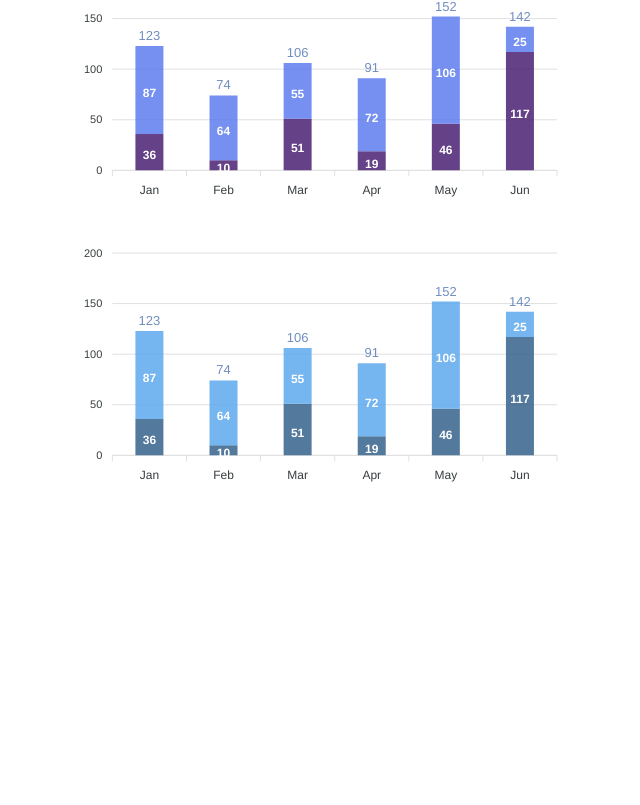
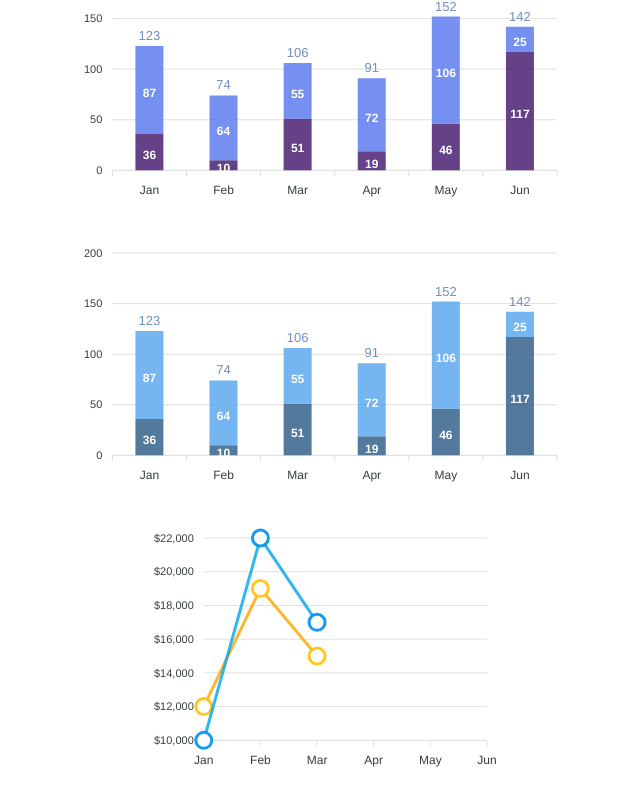
Before and after one commit to DouglasNoyaVenture/apexcharts-sandbox, a Next.js app: page / in a window 1280 px wide. Shown: the part 461-1266 px from the top of the page, without its empty margins (323-963 px from the left). Before the commit the page ends 1065 px from the top, so only its background shows below. Built offline with nearby package versions, Linux system fonts and the light colour scheme.

Commit message:
feature(charts) | MonthlyMetrics

```diff
--- /dev/null
+++ b/app/Charts/MonthlyMetrics/MonthlyMetrics.tsx
@@ -0,0 +1,72 @@
+import dynamic from "next/dynamic";
+import { ApexOptions } from "apexcharts";
+const ReactApexChart = dynamic(() => import('react-apexcharts'), {
+    ssr: false,
+});
+
+
+export const MonthlyMetrics = () => {
+    const series = [
+        {
+            name: "Balance Due",
+            data: [12000, 19000, 15000, null, null, null],
+        },
+        {
+            name: "In-Draft Fees and Expenses",
+            data: [10000, 22000, 17000, null, null, null],
+        },
+    ];
+
+    const chartOptions: ApexOptions = {
+        chart: {
+            type: 'line',
+            toolbar: {
+                show: false, // Ocultar la barra de herramientas
+            },
+        },
+        stroke: {
+            width: 3, // Ancho de las líneas
+        },
+        markers: {
+            size: 8, // Tamaño de los puntos
+            colors: ['#ffffff'], // Color de relleno del punto
+            strokeColors: ['#FFC107', '#0091EA'], // Colores del borde del punto por serie
+            strokeWidth: 3, // Ancho del borde del punto
+            hover: {
+                size: 10, // Tamaño cuando el cursor está sobre el punto
+            },
+        },
+        grid: {
+            borderColor: "#e0e0e0", // Color de las líneas de la cuadrícula
+        },
+        xaxis: {
+            categories: ['Jan', 'Feb', 'Mar', 'Apr', 'May', 'Jun'], // Categorías del eje X
+        },
+        yaxis: {
+            labels: {
+                formatter: (value: number) => `$${value.toLocaleString()}`, // Formato con símbolo de $
+            },
+        },
+        colors: ['#FCAA0B', '#0DAAED'], // Colores de las series
+        legend: {
+            show: false,
+        },
+        tooltip: {
+            y: {
+                formatter: (value: number) => value ? `$${value?.toLocaleString()}` : '', // Formato del tooltip con $
+            },
+        },
+    };
+
+    return (
+        <div>
+            <ReactApexChart
+                options={chartOptions}
+                series={series}
+                type="line"
+                width={360}
+                height={270}
+            />
+        </div>
+    )
+}
--- a/app/page.tsx
+++ b/app/page.tsx
@@ -2,6 +2,7 @@
 
 import { ActiveMatters } from './Charts/ActiveMatters/ActiveMatters';
 import { CurrentLeads } from './Charts/CurrentLeads/CurrentLeads';
+import { MonthlyMetrics } from './Charts/MonthlyMetrics/MonthlyMetrics';
 import { NewLeads } from './Charts/NewLeads/NewLeads';
 
 export default function Home() {
@@ -10,6 +11,7 @@ export default function Home() {
       <CurrentLeads />
       <NewLeads />
       <ActiveMatters />
+      <MonthlyMetrics />
     </main>
   );
 }
```
